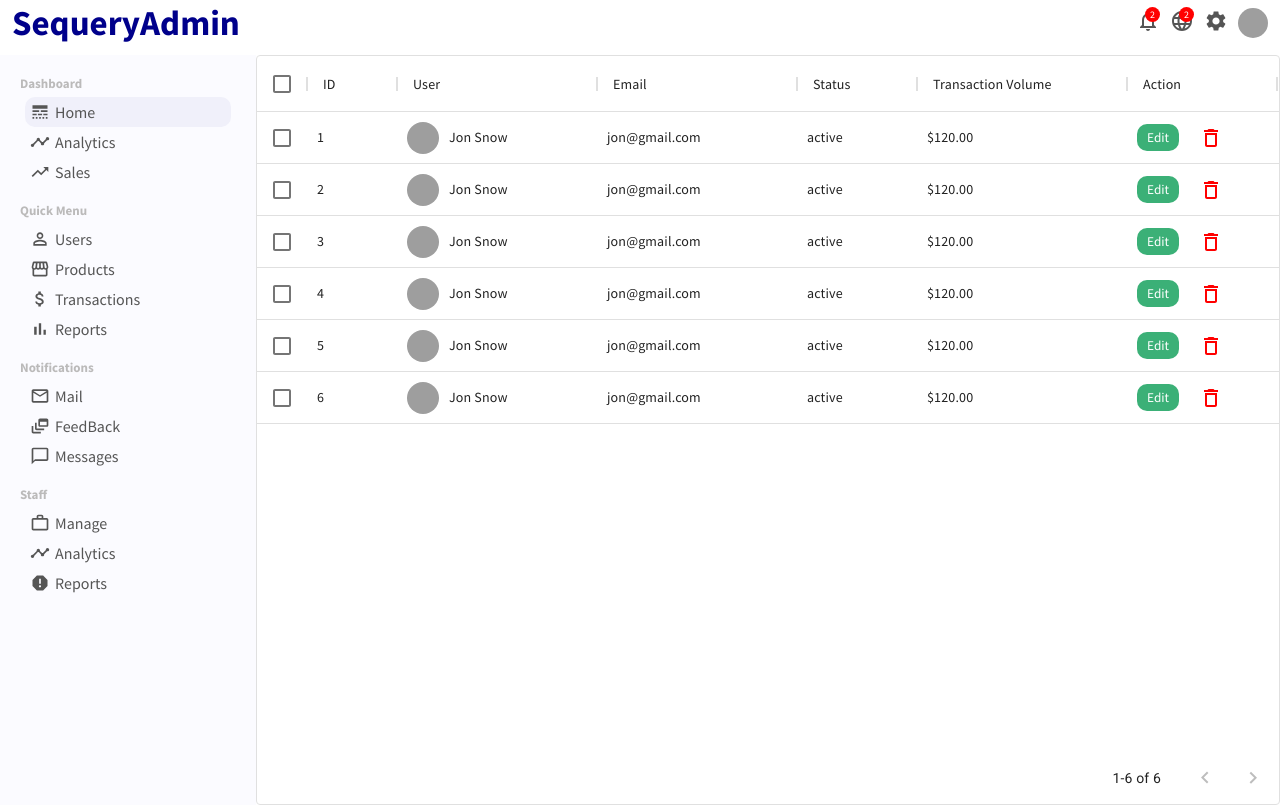
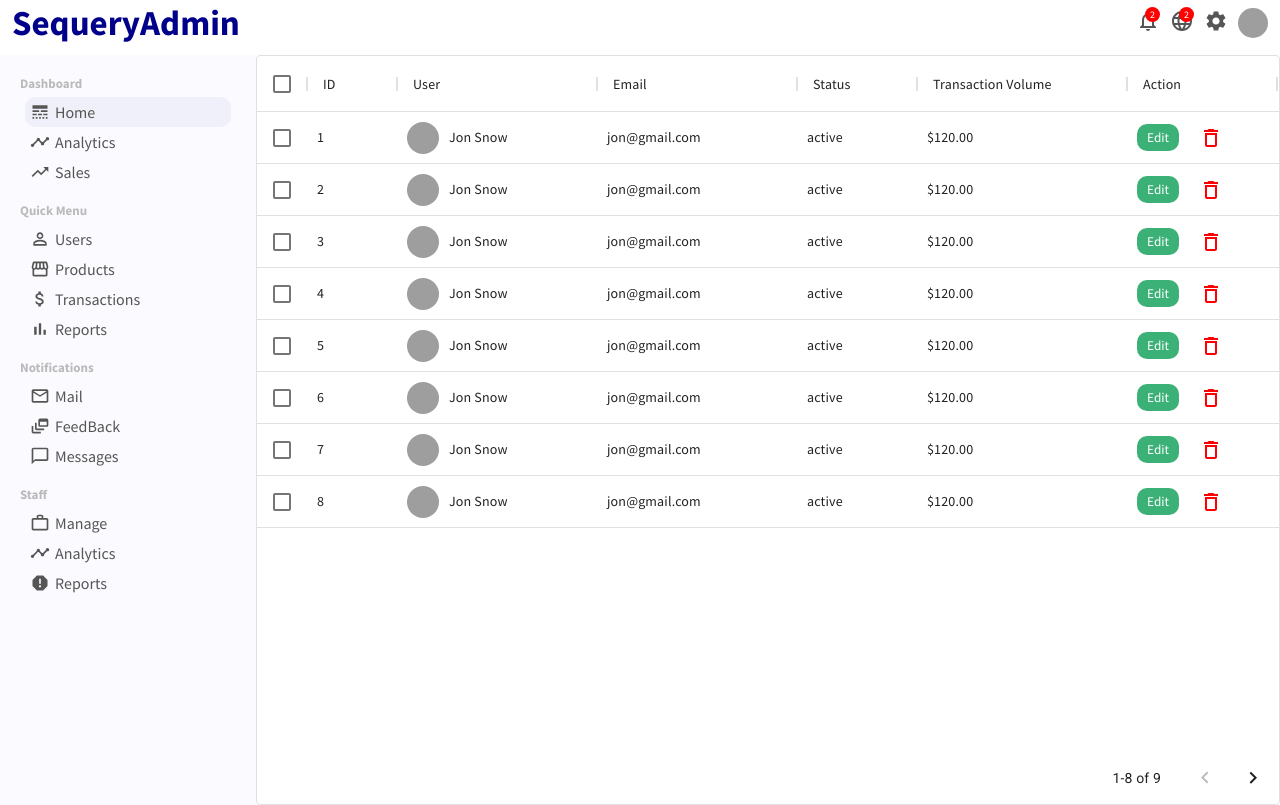
Before and after one commit to sequery/ReactJS-Admin, a React (Create React App) app: page /users in a window 1280 px wide. Built offline with nearby package versions, Linux system fonts and the light colour scheme; grey boxes are pictures that could not be loaded.

Commit message:
moved dummy data from userlist into specified file

```diff
--- a/src/dummyData.js
+++ b/src/dummyData.js
@@ -48,3 +48,71 @@ export const userData = [
         "Active User": 3190
       },
   ];
+
+
+
+  export const userRows = [
+    {
+        id: 1, username: 'Jon Snow',
+        avatar: 'https://images.pexels.com/photos/2888371/pexels-photo-2888371.jpeg?cs=srgb&dl=pexels-fl%C3%A1vio-santos-2888371.jpg&fm=jpg',
+        email: 'jon@gmail.com',
+        status: 'active',
+        transaction: '$120.00'
+    },
+    {
+      id: 2, username: 'Jon Snow',
+      avatar: 'https://images.pexels.com/photos/2888371/pexels-photo-2888371.jpeg?cs=srgb&dl=pexels-fl%C3%A1vio-santos-2888371.jpg&fm=jpg',
+      email: 'jon@gmail.com',
+      status: 'active',
+      transaction: '$120.00'
+    },
+    {
+      id: 3, username: 'Jon Snow',
+      avatar: 'https://images.pexels.com/photos/2888371/pexels-photo-2888371.jpeg?cs=srgb&dl=pexels-fl%C3%A1vio-santos-2888371.jpg&fm=jpg',
+      email: 'jon@gmail.com',
+      status: 'active',
+      transaction: '$120.00'
+    },
+    {
+      id: 4, username: 'Jon Snow',
+      avatar: 'https://images.pexels.com/photos/2888371/pexels-photo-2888371.jpeg?cs=srgb&dl=pexels-fl%C3%A1vio-santos-2888371.jpg&fm=jpg',
+      email: 'jon@gmail.com',
+      status: 'active',
+      transaction: '$120.00'
+    },
+    {
+      id: 5, username: 'Jon Snow',
+      avatar: 'https://images.pexels.com/photos/2888371/pexels-photo-2888371.jpeg?cs=srgb&dl=pexels-fl%C3%A1vio-santos-2888371.jpg&fm=jpg',
+      email: 'jon@gmail.com',
+      status: 'active',
+      transaction: '$120.00'
+    },
+    {
+      id: 6, username: 'Jon Snow',
+      avatar: 'https://images.pexels.com/photos/2888371/pexels-photo-2888371.jpeg?cs=srgb&dl=pexels-fl%C3%A1vio-santos-2888371.jpg&fm=jpg',
+      email: 'jon@gmail.com',
+      status: 'active',
+      transaction: '$120.00'
+    },
+    {
+        id: 7, username: 'Jon Snow',
+        avatar: 'https://images.pexels.com/photos/2888371/pexels-photo-2888371.jpeg?cs=srgb&dl=pexels-fl%C3%A1vio-santos-2888371.jpg&fm=jpg',
+        email: 'jon@gmail.com',
+        status: 'active',
+        transaction: '$120.00'
+    },
+    {
+        id: 8, username: 'Jon Snow',
+        avatar: 'https://images.pexels.com/photos/2888371/pexels-photo-2888371.jpeg?cs=srgb&dl=pexels-fl%C3%A1vio-santos-2888371.jpg&fm=jpg',
+        email: 'jon@gmail.com',
+        status: 'active',
+        transaction: '$120.00'
+    },
+    {
+        id: 9, username: 'Jon Snow',
+        avatar: 'https://images.pexels.com/photos/2888371/pexels-photo-2888371.jpeg?cs=srgb&dl=pexels-fl%C3%A1vio-santos-2888371.jpg&fm=jpg',
+        email: 'jon@gmail.com',
+        status: 'active',
+        transaction: '$120.00'
+    },
+];
--- a/src/pages/userList/UserList.jsx
+++ b/src/pages/userList/UserList.jsx
@@ -1,6 +1,7 @@
 import './userList.scss'
 import { DataGrid } from '@material-ui/data-grid';
 import { DeleteOutline } from '@material-ui/icons';
+import { userRows } from '../../dummyData';
 
 function UserList() {
     const columns = [
@@ -31,53 +32,9 @@ function UserList() {
 
       ];
 
-      const rows = [
-          {
-              id: 1, username: 'Jon Snow',
-              avatar: 'https://images.pexels.com/photos/2888371/pexels-photo-2888371.jpeg?cs=srgb&dl=pexels-fl%C3%A1vio-santos-2888371.jpg&fm=jpg',
-              email: 'jon@gmail.com',
-              status: 'active',
-              transaction: '$120.00'
-          },
-          {
-            id: 2, username: 'Jon Snow',
-            avatar: 'https://images.pexels.com/photos/2888371/pexels-photo-2888371.jpeg?cs=srgb&dl=pexels-fl%C3%A1vio-santos-2888371.jpg&fm=jpg',
-            email: 'jon@gmail.com',
-            status: 'active',
-            transaction: '$120.00'
-          },
-          {
-            id: 3, username: 'Jon Snow',
-            avatar: 'https://images.pexels.com/photos/2888371/pexels-photo-2888371.jpeg?cs=srgb&dl=pexels-fl%C3%A1vio-santos-2888371.jpg&fm=jpg',
-            email: 'jon@gmail.com',
-            status: 'active',
-            transaction: '$120.00'
-          },
-          {
-            id: 4, username: 'Jon Snow',
-            avatar: 'https://images.pexels.com/photos/2888371/pexels-photo-2888371.jpeg?cs=srgb&dl=pexels-fl%C3%A1vio-santos-2888371.jpg&fm=jpg',
-            email: 'jon@gmail.com',
-            status: 'active',
-            transaction: '$120.00'
-          },
-          {
-            id: 5, username: 'Jon Snow',
-            avatar: 'https://images.pexels.com/photos/2888371/pexels-photo-2888371.jpeg?cs=srgb&dl=pexels-fl%C3%A1vio-santos-2888371.jpg&fm=jpg',
-            email: 'jon@gmail.com',
-            status: 'active',
-            transaction: '$120.00'
-          },
-          {
-            id: 6, username: 'Jon Snow',
-            avatar: 'https://images.pexels.com/photos/2888371/pexels-photo-2888371.jpeg?cs=srgb&dl=pexels-fl%C3%A1vio-santos-2888371.jpg&fm=jpg',
-            email: 'jon@gmail.com',
-            status: 'active',
-            transaction: '$120.00'
-        },
-      ];
     return (
         <div className="userList">
-            <DataGrid rows={rows} disableSelectionOnClick columns={columns} pageSize={8} checkboxSelection />
+            <DataGrid rows={userRows} disableSelectionOnClick columns={columns} pageSize={8} checkboxSelection />
         </div>
     )
 }
```
